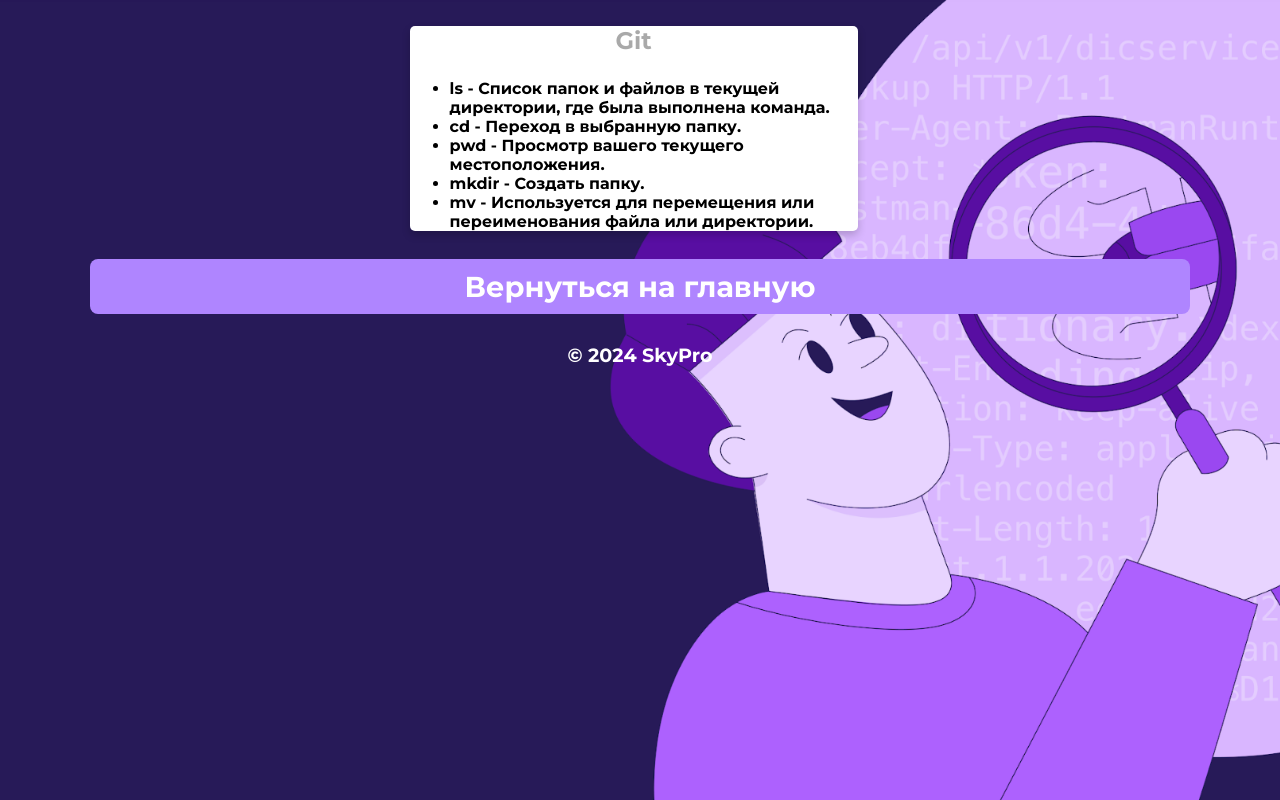
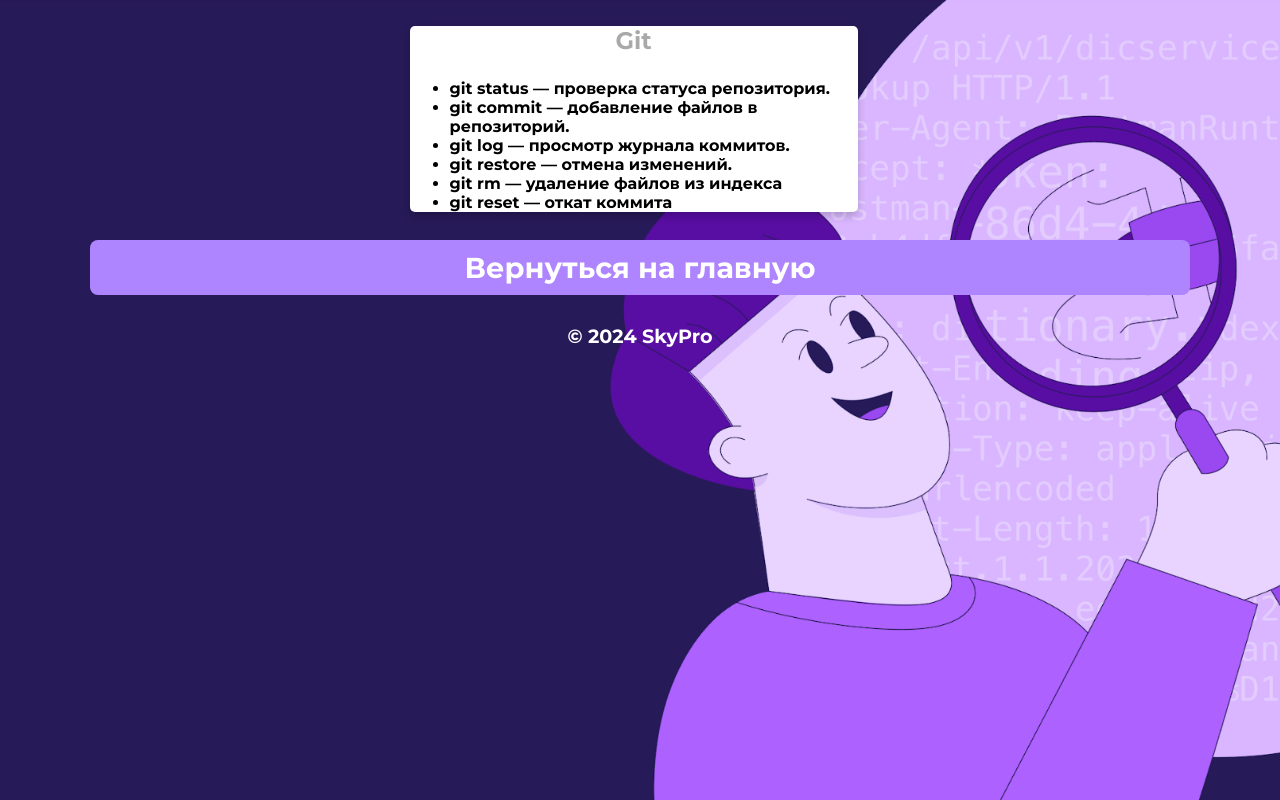
Before and after one commit to Cortez911/K2-Final-noe-zadanie, a plain HTML site: page skypro_final_task/html/git.html in a window 1280 px wide. Drawn offline with Linux system fonts and the light colour scheme.

Commit message:
Add files via upload

```diff
--- a/skypro_final_task/html/git.html
+++ b/skypro_final_task/html/git.html
@@ -14,11 +14,12 @@
       <div class="card">
          <p class="subtitle">Git</p>
           <ul>
-            <li>ls - Cписок папок и файлов в текущей директории, где была выполнена команда.</li>
-            <li>cd - Переход в выбранную папку.</li>
-            <li>pwd - Просмотр вашего текущего местоположения. </li>
-            <li>mkdir - Создать папку.</li>
-            <li>mv - Используется для перемещения или переименования файла или директории.</li>
+            <li>git status — проверка статуса репозитория.</li>
+            <li>git commit — добавление файлов в репозиторий.</li>
+            <li>git log — просмотр журнала коммитов. </li>
+            <li>git restore — отмена изменений.</li>
+            <li>git rm — удаление файлов из индекса</li>
+            <li>git reset — откат коммита</li>
          </ul>
       </div>
       <!--footer-->
```
Also changed, not shown: skypro_final_task/defects.txt.
